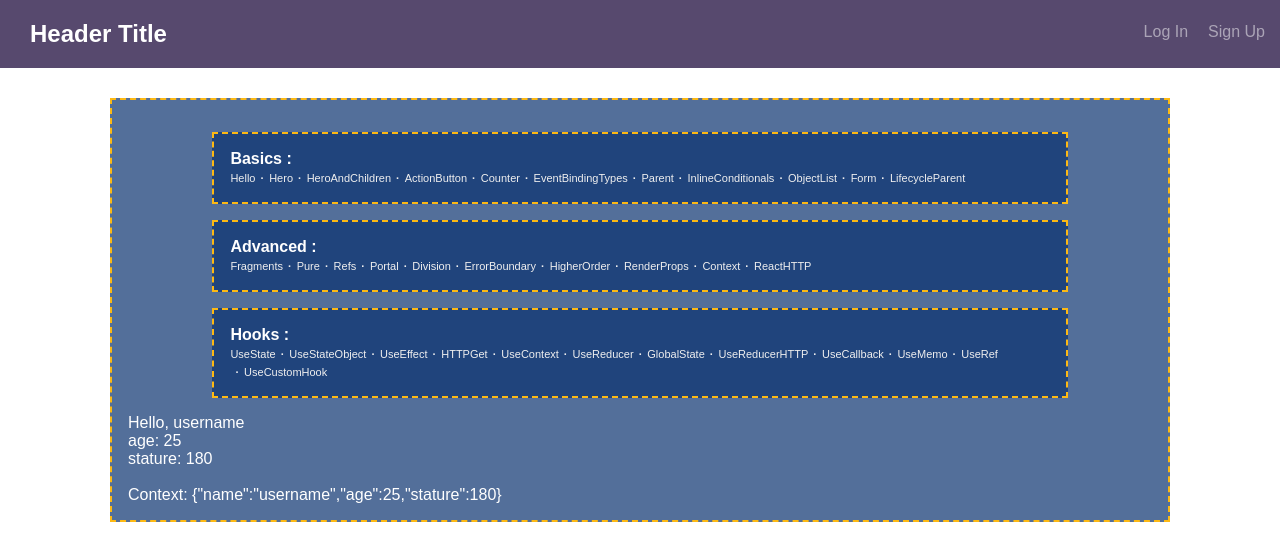
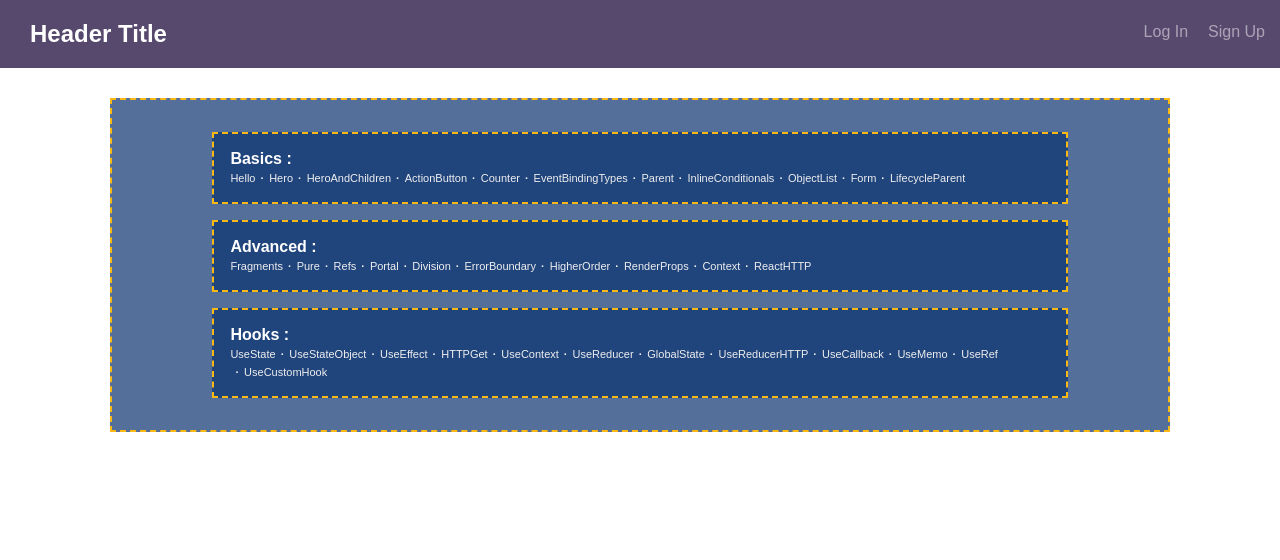
Before and after one commit to carloseduardoe/ReactJS4Dummies, a React (Create React App) app: page /tutorials/Advanced/Context in a window 1280 px wide. Shown: the top 560 px of the page. Built offline with nearby package versions, Linux system fonts and the light colour scheme.

Commit message:
Updated navigation routes

```diff
--- a/src/App.js
+++ b/src/App.js
@@ -30,7 +30,7 @@ export default class App extends Component {
               <Route path="/login" component={UserSignIn} />
               <Route path="/signup" component={UserSignUp} />
               <Route path="/logout" component={UserSignOut} />
-              <Route path="/tutorials/:category/:item" component={Tutorials} />
+              <Route path="/tutorials/:category/:item" component={Tutorials} exact/>
               <Route path="/tutorials" component={Tutorials} />
               <Route component={NotFound} />
             </Switch>
--- a/src/components/Tutorials.js
+++ b/src/components/Tutorials.js
@@ -124,18 +124,19 @@ const Tutorials = ({ match }) => {
             UseCustomHook: () => <UseCustomHook />
         }
     },
-    { category, item } = match.params;
+    { category, item } = match.params,
+    basepath = "/tutorials ";
 
     const element = (category && item) ?
-                        <Route path={`/tutorials/${category}/${item}`} component={ (menu[category])[item] } /> :
-                        <div className="component_layer">Select an option to see the results.</div>;
+                        <Route path={`${basepath}/${category}/${item}`} component={ (menu[category])[item] } /> :
+                        <div className="component_layer">Select an option to see the demo.</div>;
 
     return <div className="component_layer">
         {Object.keys(menu).map((section, i) => <div className="component_layer" key={i} >
             <h5>{section} :</h5>
             <ul>
                 {Object.keys(menu[section]).map((option, j) => <li className="menu_item" key={j}>
-                    <Link to={`/tutorials/${section}/${option}`}>{option}</Link>
+                    <Link to={`${basepath}/${section}/${option}`}>{option}</Link>
                 </li>)}
             </ul>
         </div>)}
```
